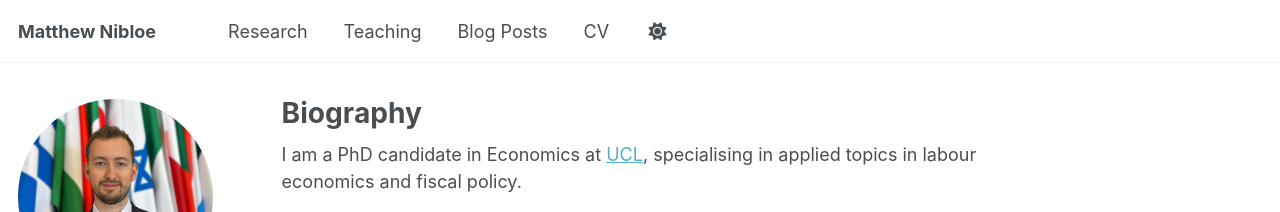
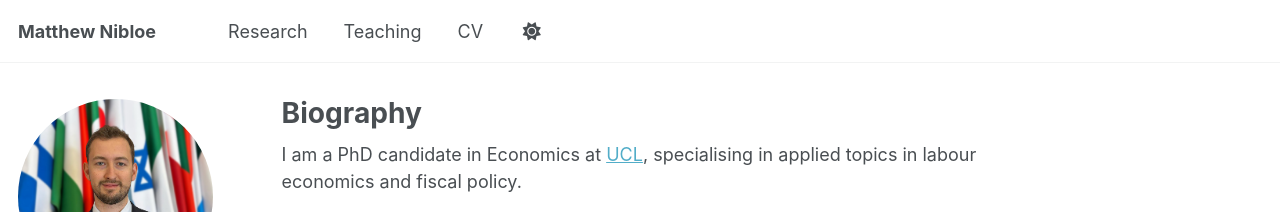
Before and after one commit to matthewnibloe/matthewnibloe.github.io, a Jekyll site: the page built from _pages/about.md, in a window 1280 px wide. Shown: the top 212 px of the page. Built offline with Jekyll 4.4.1, drawn with Linux system fonts in a browser that asks for light colours; some web fonts are replaced; a script that is not in the unit is left out.

Commit message:
Update navigation.yml

```diff
--- a/_data/navigation.yml
+++ b/_data/navigation.yml
@@ -20,8 +20,8 @@ main:
   # - title: "Portfolio"
   #   url: /portfolio/
 
-  - title: "Blog Posts"
-    url: /year-archive/
+  # - title: "Blog"
+  #   url: /year-archive/
 
   - title: "CV"
     url: /cv/
```
